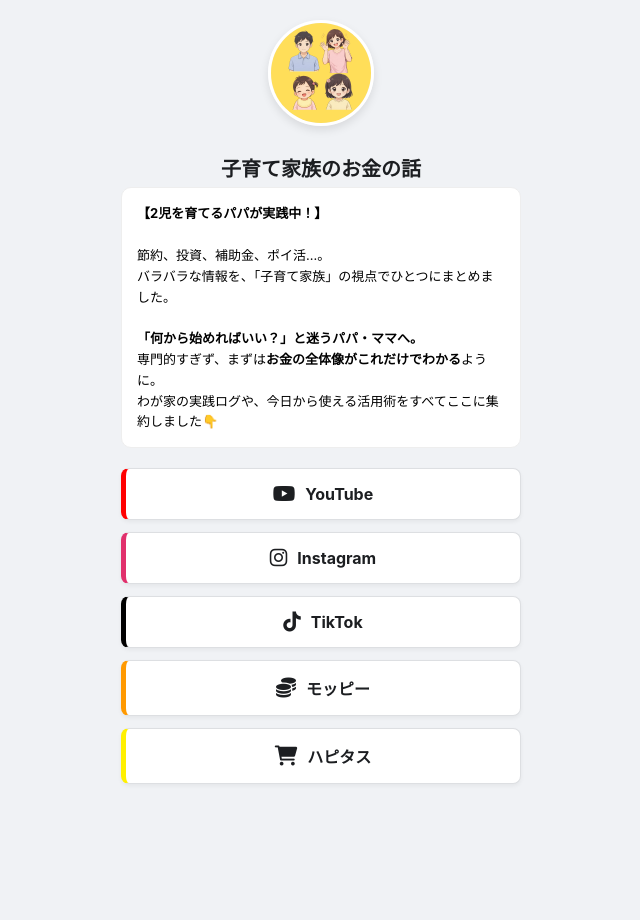
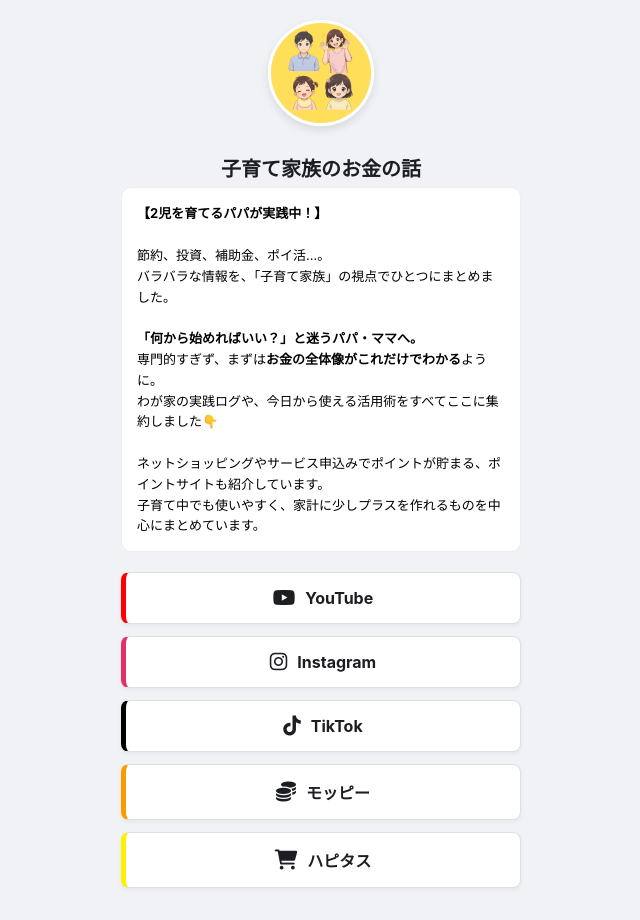
Before and after one commit to kosodatenofamily-pixel/atgpmam., a plain HTML site: page index.html in a window 1280 px wide. Shown: the whole page, without its empty margins (319-959 px from the left). Before the commit the page ends 816 px from the top, so only its background shows below. Drawn offline with Linux system fonts and the light colour scheme.

Commit message:
Update index.html

```diff
--- a/index.html
+++ b/index.html
@@ -28,14 +28,17 @@
 
     <h1>子育て家族のお金の話</h1>
 
-    <div class="desc-box">
+        <div class="desc-box">
         <b>【2児を育てるパパが実践中！】</b><br><br>
         節約、投資、補助金、ポイ活…。<br>
         バラバラな情報を、「子育て家族」の視点でひとつにまとめました。<br><br>
         <b>「何から始めればいい？」と迷うパパ・ママへ。</b><br>
         専門的すぎず、まずは<b>お金の全体像がこれだけでわかる</b>ように。<br>
-        わが家の実践ログや、今日から使える活用術をすべてここに集約しました👇
+        わが家の実践ログや、今日から使える活用術をすべてここに集約しました👇<br><br>
+        ネットショッピングやサービス申込みでポイントが貯まる、ポイントサイトも紹介しています。<br>
+        子育て中でも使いやすく、家計に少しプラスを作れるものを中心にまとめています。
     </div>
+
 
     <a href="https://www.youtube.com/@kosodate_family" class="link-button youtube"><i class="fab fa-youtube"></i> YouTube</a>
     <a href="https://www.instagram.com/kosodate__family?igsh=MThqejlqc3Q5bnRqMA%3D%3D&utm_source=qr" class="link-button instagram"><i class="fab fa-instagram"></i> Instagram</a>
```
